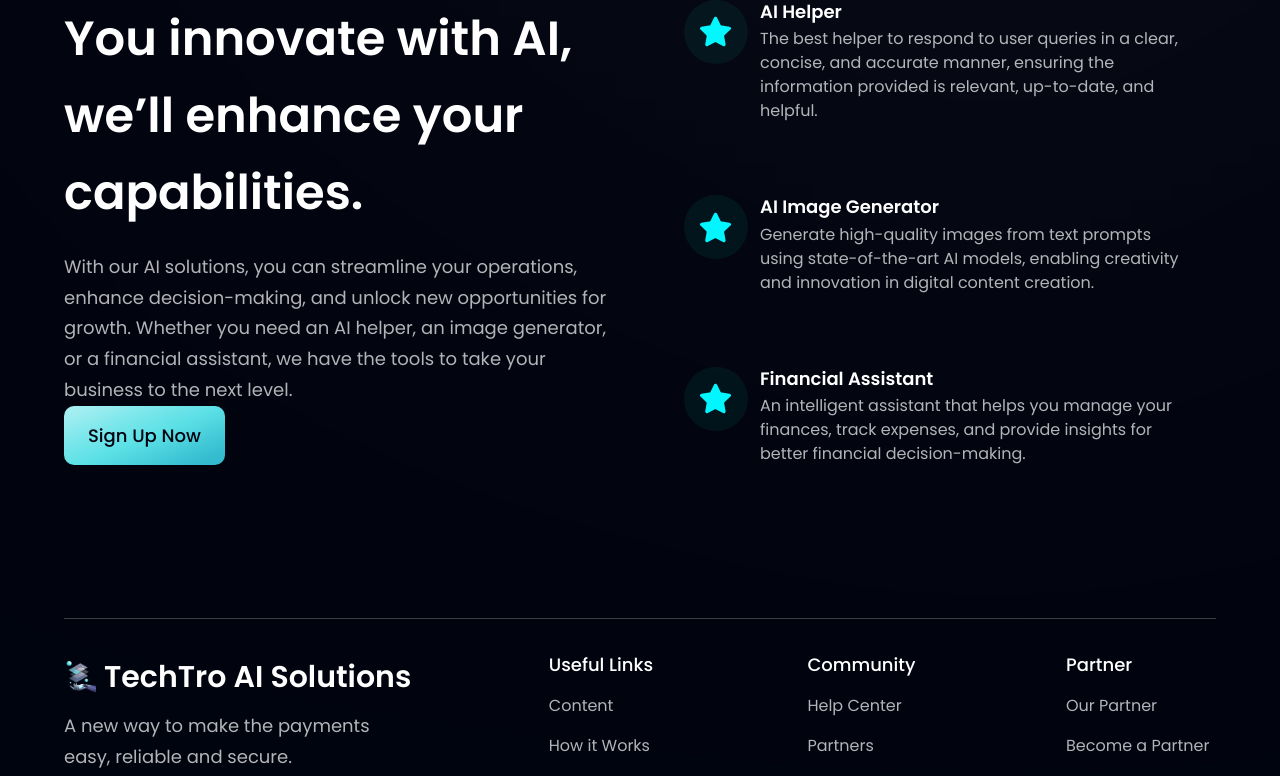
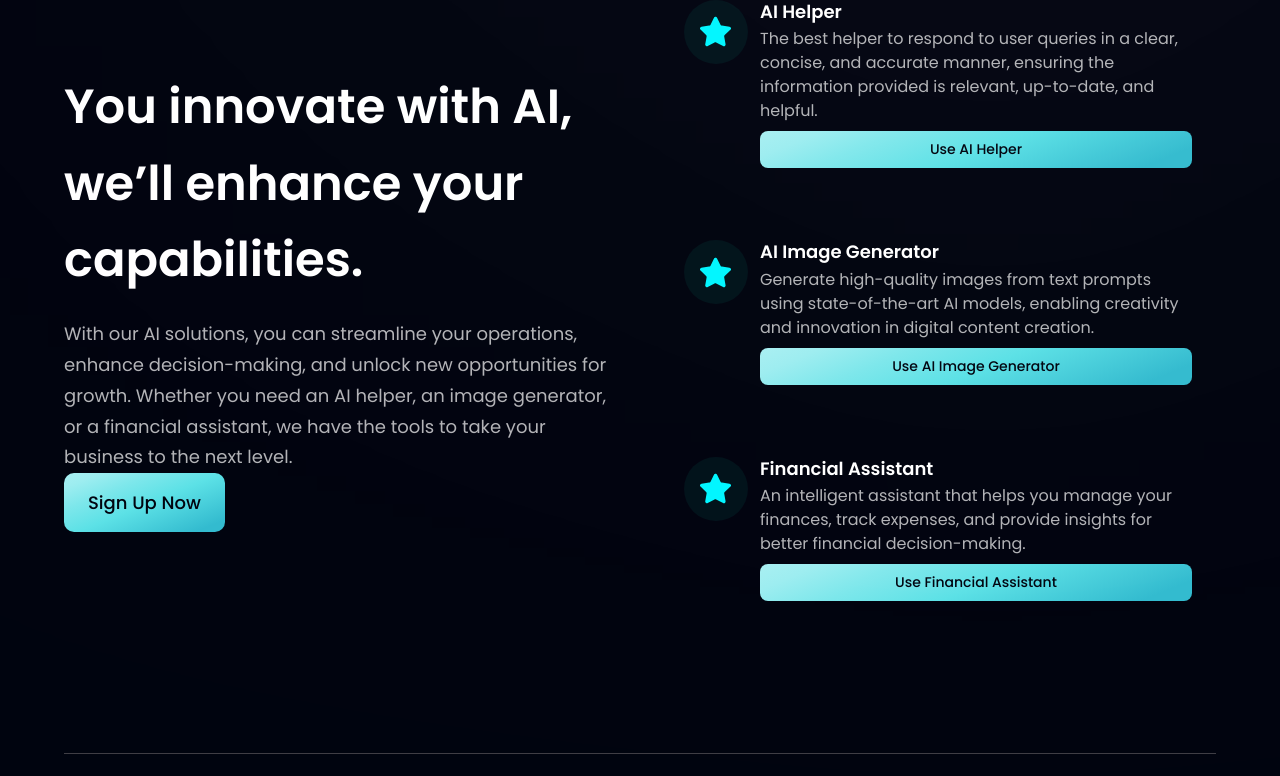
Before and after one commit to dilsha01/techtro-ai-deploy, a React (Vite) app in the folder aiApp/: page / in a window 1280 px wide. Shown: the part 900-1676 px from the top of the page. Built offline with nearby package versions, Linux system fonts and the light colour scheme.

Commit message:
Commit 8

```diff
--- a/aiApp/src/components/Business.jsx
+++ b/aiApp/src/components/Business.jsx
@@ -1,8 +1,8 @@
-import { features  } from "../constants";
+import { features, projectLinks } from "../constants";
 import styles, { layout } from "../style";
 import Button from "./Button";
 
-const FeatureCard = ({ icon, title, content, index }) => (
+const FeatureCard = ({ icon, title, content, index, projectLink }) => (
   <div className={`flex flex-row p-6 rounded-[20px] ${index !== features.length - 1 ? "mb-6" : "mb-0"} feature-card`}>
     <div className={`w-[64px] h-[64px] rounded-full ${styles.flexCenter} bg-dimBlue`}>
       <img src={icon} alt="star" className="w-[50%] h-[50%] object-contain" />
@@ -14,26 +14,42 @@ const FeatureCard = ({ icon, title, content, index }) => (
       <p className="font-poppins font-normal text-dimWhite text-[16px] leading-[24px]">
         {content}
       </p>
+      <ButtonLink url={projectLink.id} name={title} />
     </div>
   </div>
 );
 
-const Business = () =>  (
+const ButtonLink = ({ url, name }) => (
+  <button
+    type="button"
+    className={`py-2 px-4 mt-2 font-poppins font-medium text-[14px] text-primary bg-blue-gradient rounded-[8px] outline-none w-auto`}
+    onClick={() => window.location.href = `/${url}`}
+    style={{ minWidth: '10px' }}  // Set minimum width
+  >
+    Use {name}
+  </button>
+);
+
+const Business = () => (
   <section id="features" className={layout.section}>
-        <div className={layout.sectionInfo}>
+    <div className={layout.sectionInfo}>
       <h2 className={styles.heading2}>You innovate with AI, <br className="sm:block hidden" /> we’ll enhance your capabilities.</h2>
       <p className={`${styles.paragraph} max-w-[600px] mt-5`}>
         With our AI solutions, you can streamline your operations, enhance decision-making, and unlock new opportunities for growth. Whether you need an AI helper, an image generator, or a financial assistant, we have the tools to take your business to the next level.
       </p>
-
-
-
       <Button styles={`mt-10`} />
     </div>
 
     <div className={`${layout.sectionImg} flex-col`}>
       {features.map((feature, index) => (
-        <FeatureCard key={feature.id} {...feature} index={index} />
+        <FeatureCard
+          key={feature.id}
+          icon={feature.icon}
+          title={feature.title}
+          content={feature.content}
+          index={index}
+          projectLink={projectLinks[index]}
+        />
       ))}
     </div>
   </section>
--- a/aiApp/src/components/Footer.jsx
+++ b/aiApp/src/components/Footer.jsx
@@ -16,8 +16,8 @@ const Footer = () => (
           </p>
         </div>
         <p className={`${styles.paragraph} mt-4 max-w-[312px] flex items-center`}>
-          A new way to make the payments easy, reliable and secure.
-        </p>
+          Address : 284,Moratuwa,Sri Lanka. <br/> Contact no : +94 76 152 698
+       </p>
       </div>
 
       <div className="flex-[1.5] w-full flex flex-row justify-between flex-wrap md:mt-0 mt-10">
--- a/aiApp/src/components/index.js
+++ b/aiApp/src/components/index.js
@@ -9,6 +9,7 @@ import Footer from "./Footer";
 import Testimonials from "./Testimonials";
 import Hero from "./Hero";
 
+
 export {
   Navbar,
   Billing,
@@ -19,5 +20,5 @@ export {
   Stats,
   Footer,
   Testimonials,
-  Hero,
+  Hero
 };
--- a/aiApp/src/constants/index.js
+++ b/aiApp/src/constants/index.js
@@ -14,7 +14,7 @@ export const navLinks = [
     title: "Products",
   },
   {
-   id : "contactus",
+   id : "contact-us",
     title: "Contact Us",
   },
   {
```
